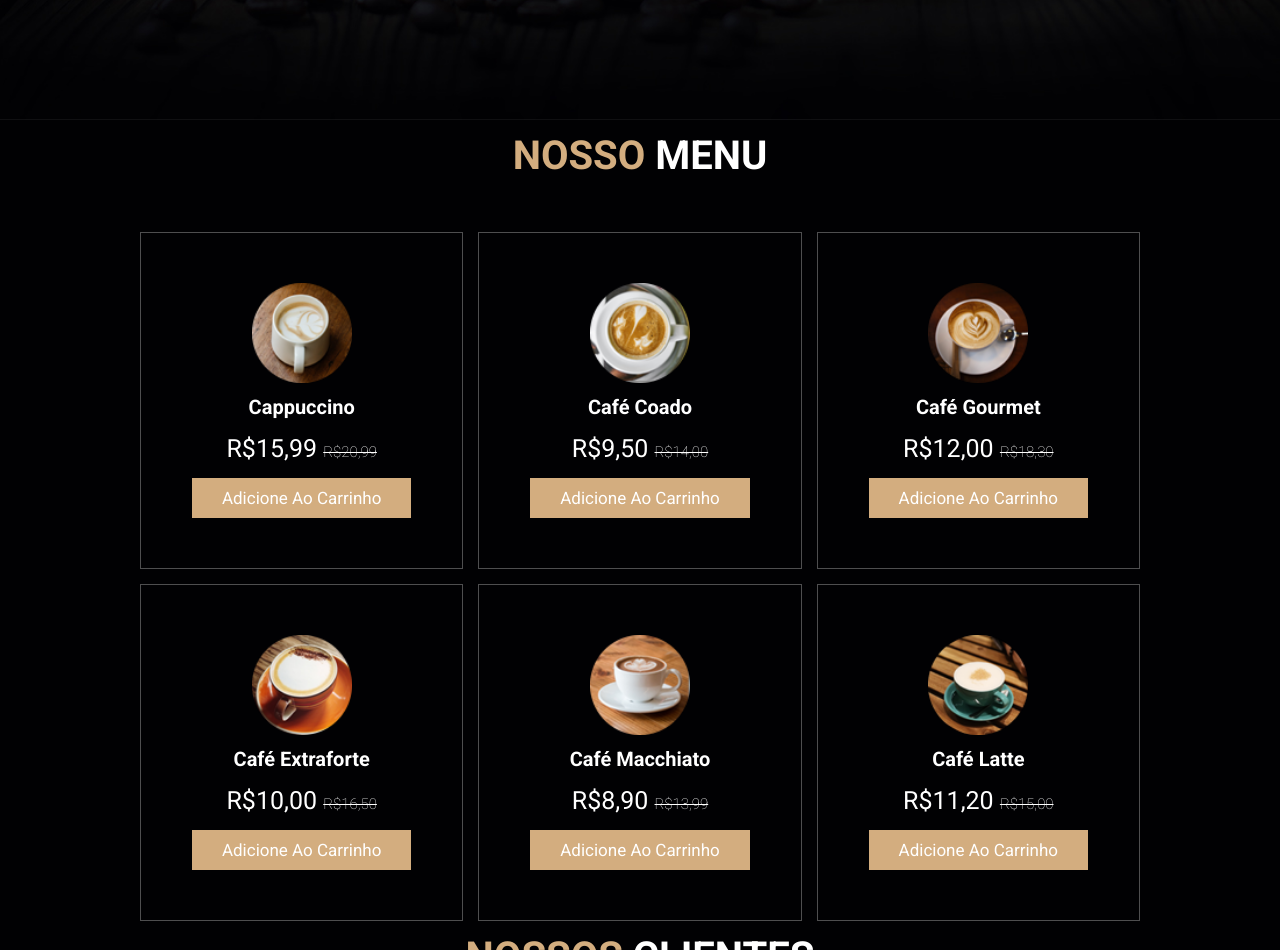
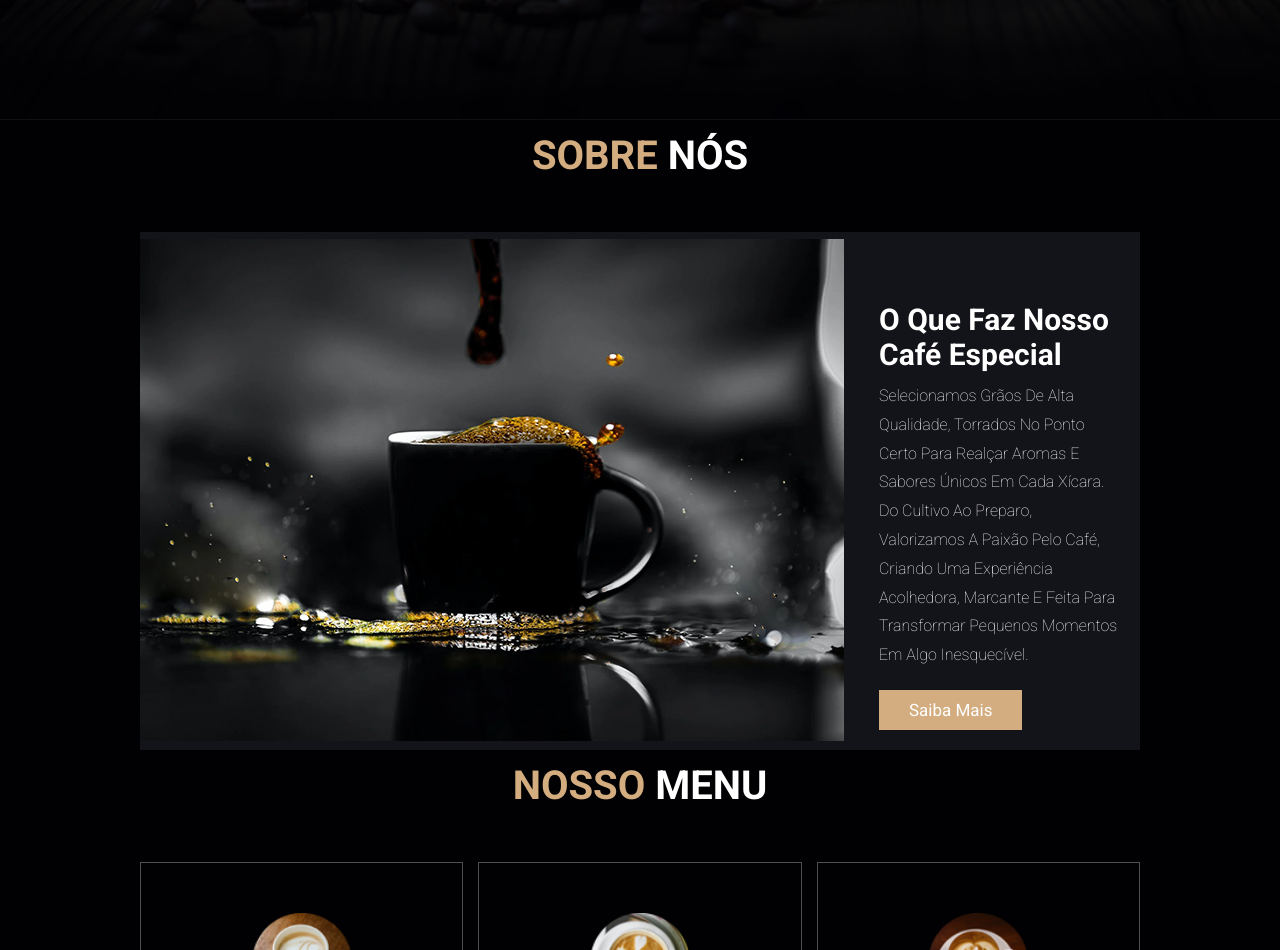
Before and after one commit to davilima-st/cantinho-do-cafe, a plain HTML site: page index.html in a window 1280 px wide. Shown: the part 680-1630 px from the top of the page. Drawn offline with Linux system fonts and the light colour scheme.

Commit message:
Update index.html

```diff
--- a/index.html
+++ b/index.html
@@ -46,6 +46,22 @@
         </section>
 
     </div>
+
+     <section class="about" id="about">
+        <h2 class="tittle"> Sobre<span> Nós</span></h2>
+        <div class="row">
+            <div class="container-image">
+                <img src="./imagens/about-img.jpg" alt="sobre-nos">
+            </div>
+            <div class="content">
+                <h3>O Que Faz Nosso Café Especial</h3>
+                <p>Selecionamos grãos de alta qualidade, torrados no ponto certo para realçar aromas e sabores únicos em cada xícara. Do cultivo ao preparo, valorizamos a paixão pelo café, criando uma experiência acolhedora, marcante e feita para transformar pequenos momentos em algo inesquecível.</p>
+                <a href="#" class="btn">Saiba Mais</a>
+            </div>
+
+        </div>
+
+    </section>
 
 
 
```
